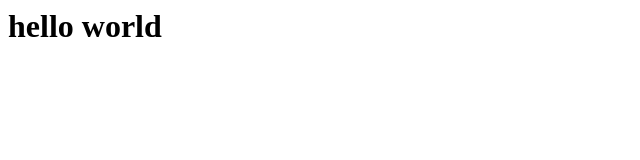
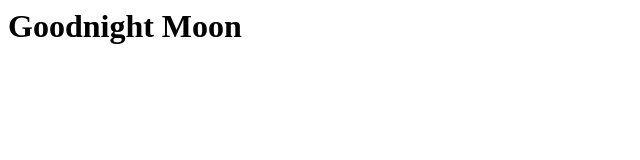
Before and after one commit to hnholliday/hnholliday.github.io, a plain HTML site: page index.html in a window 1280 px wide. Shown: the whole page, without its empty margins (0-640 px from the left). Drawn offline with Linux system fonts and the light colour scheme.

Commit message:
Update index.html
just for testing

```diff
--- a/index.html
+++ b/index.html
@@ -1,6 +1,6 @@
 <!DOCTYPW html>
 <html>
 <body>
-<h1> hello world </h1>
+<h1> Goodnight Moon </h1>
 </body>
 <html>
```
